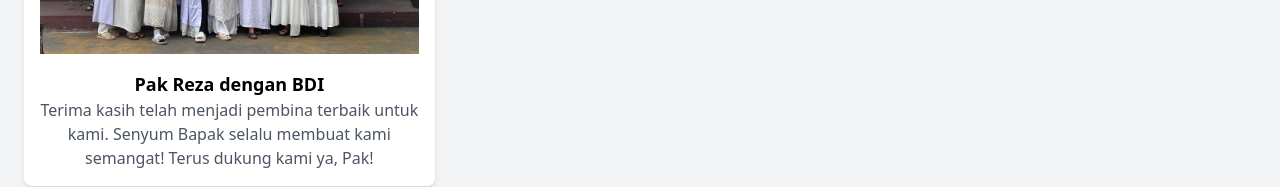
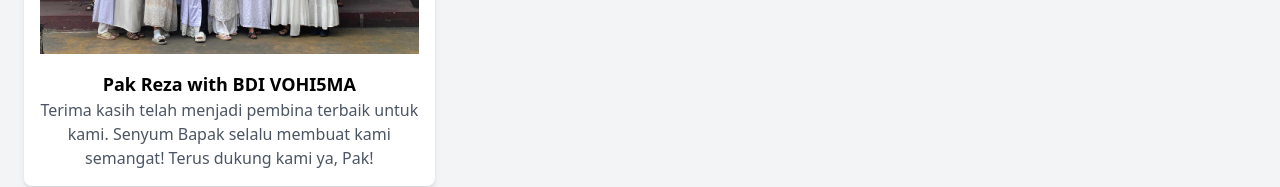
Before and after one commit to nadiva26/hari-guru, a plain HTML site: page index.html in a window 1280 px wide. Shown: the part 1042-1229 px from the top of the page. Drawn offline with nearby package versions, Linux system fonts and the light colour scheme.

Commit message:
Update index.html

```diff
--- a/index.html
+++ b/index.html
@@ -89,7 +89,7 @@
           <div class="aspect-4-3">
             <img src="2.jpg" alt="Foto Bersama Guru 3" class="w-full rounded-t-lg">
           </div>
-          <h3 class="text-lg font-semibold mt-4">Pak Reza dengan BDI</h3>
+          <h3 class="text-lg font-semibold mt-4">Pak Reza with BDI VOHI5MA</h3>
           <p class="text-gray-600">Terima kasih telah menjadi pembina terbaik untuk kami. Senyum Bapak selalu membuat kami semangat! Terus dukung kami ya, Pak!</p>
         </div>
       </div>
```
